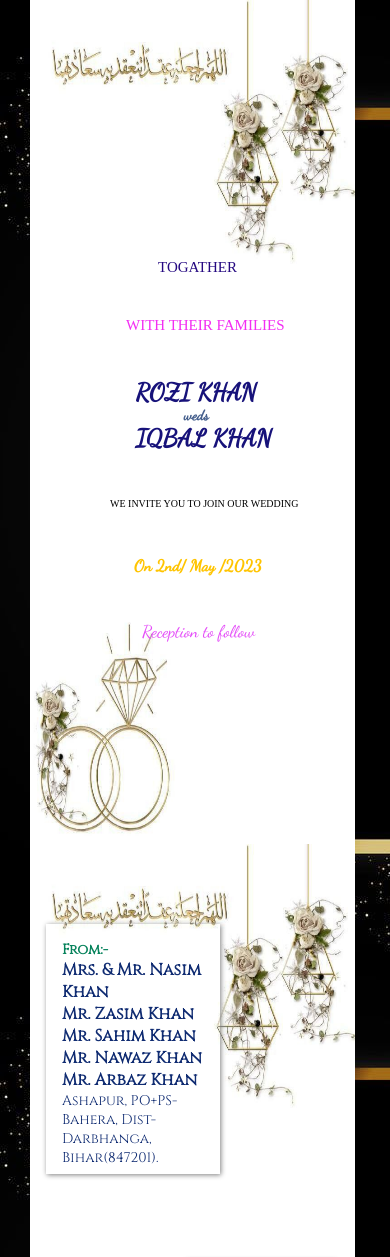
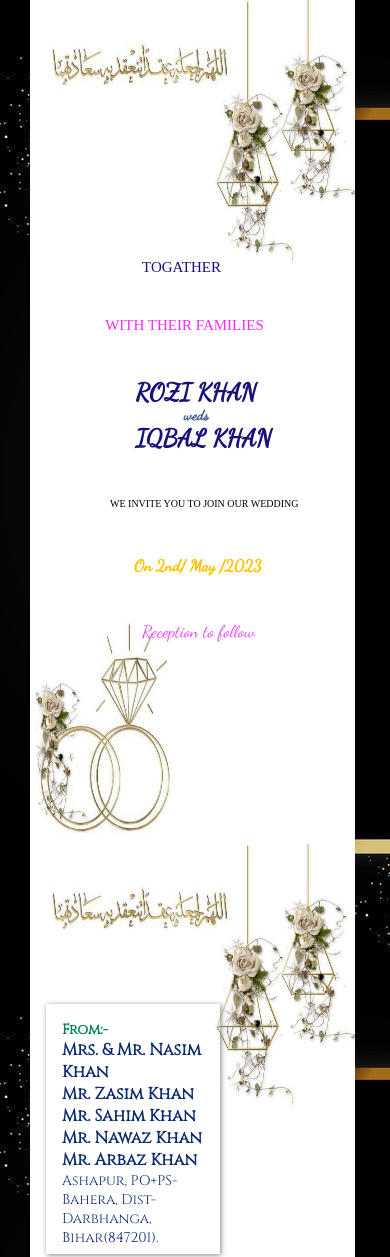
Before and after one commit to Irshadkhan-pixel/index.html, a plain HTML site: page index.html in a window 390 px wide. Shown: the top 1257 px of the page. Drawn offline with Linux system fonts and the light colour scheme; a web font is replaced by a local one.

Commit message:
Add files via upload
Signed-off-by: Irshadkhan-pixel <120727150+Irshadkhan-pixel@users.noreply.github.com>

```diff
--- a/style.css
+++ b/style.css
@@ -295,7 +295,7 @@
     }
     #soy{
        position: relative;
-       left: 8rem;
+       left: 7rem;
        /* border: 1px solid red; */
        width: 90px;
        height: 20px;
@@ -307,9 +307,9 @@
     }
     .togather{
        position: relative;
-       left: 5rem;
+       left: 3.7rem;
        /* border: 1px solid  red; */
-       width: 180px;
+       width: 240px;
        height: 40px;
        top: 12rem;
        padding-left: 1rem;
@@ -385,7 +385,7 @@
        height: 250px;
        width: 350px;
        position: relative;
-       top: 5rem;
+       top: 10rem;
        left: 1rem;
        padding-top: 1rem;
        padding-left: 1rem;
@@ -401,7 +401,7 @@
        font-size: 14px;
        right: 1.2rem;
        position: relative;
-       top: 26rem;
+       top:30.5rem;
        padding-left: 1rem;
        padding-top: 1rem;
         font-family: 'Cinzel', serif;
```
